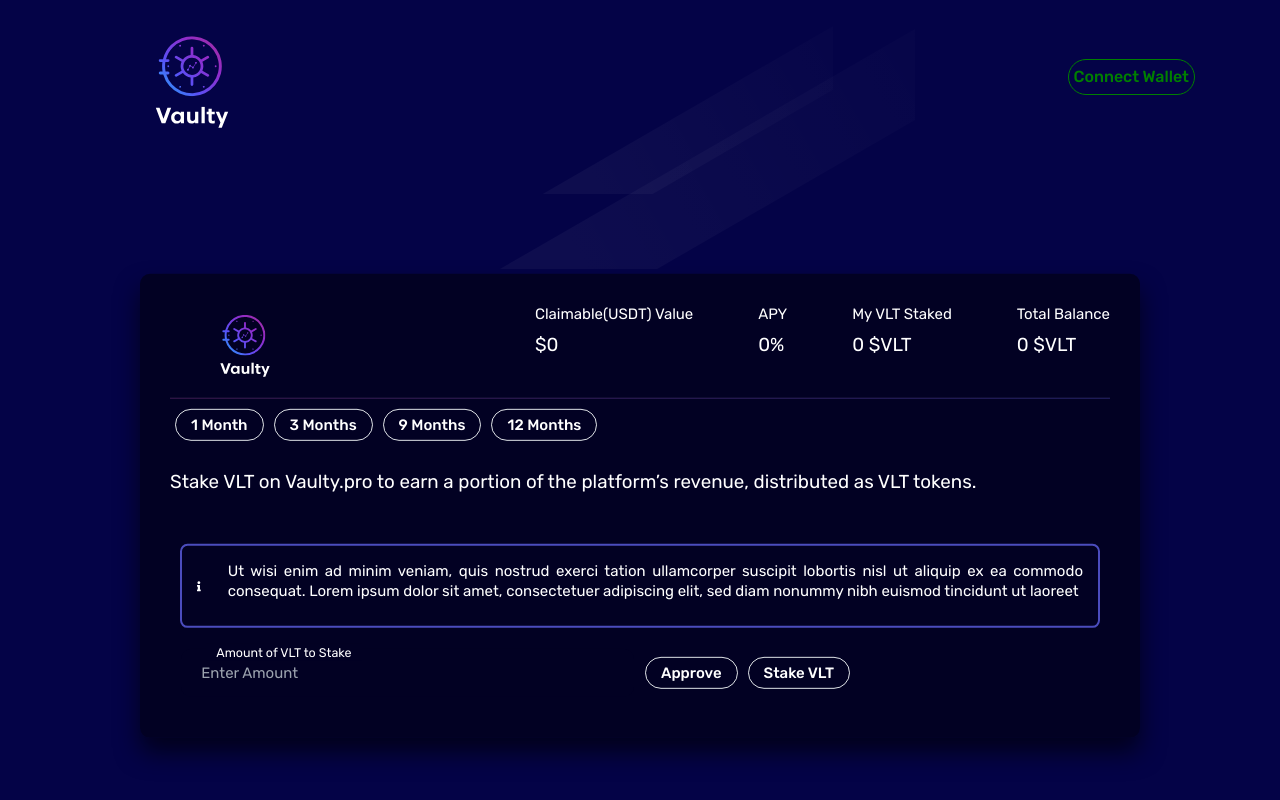
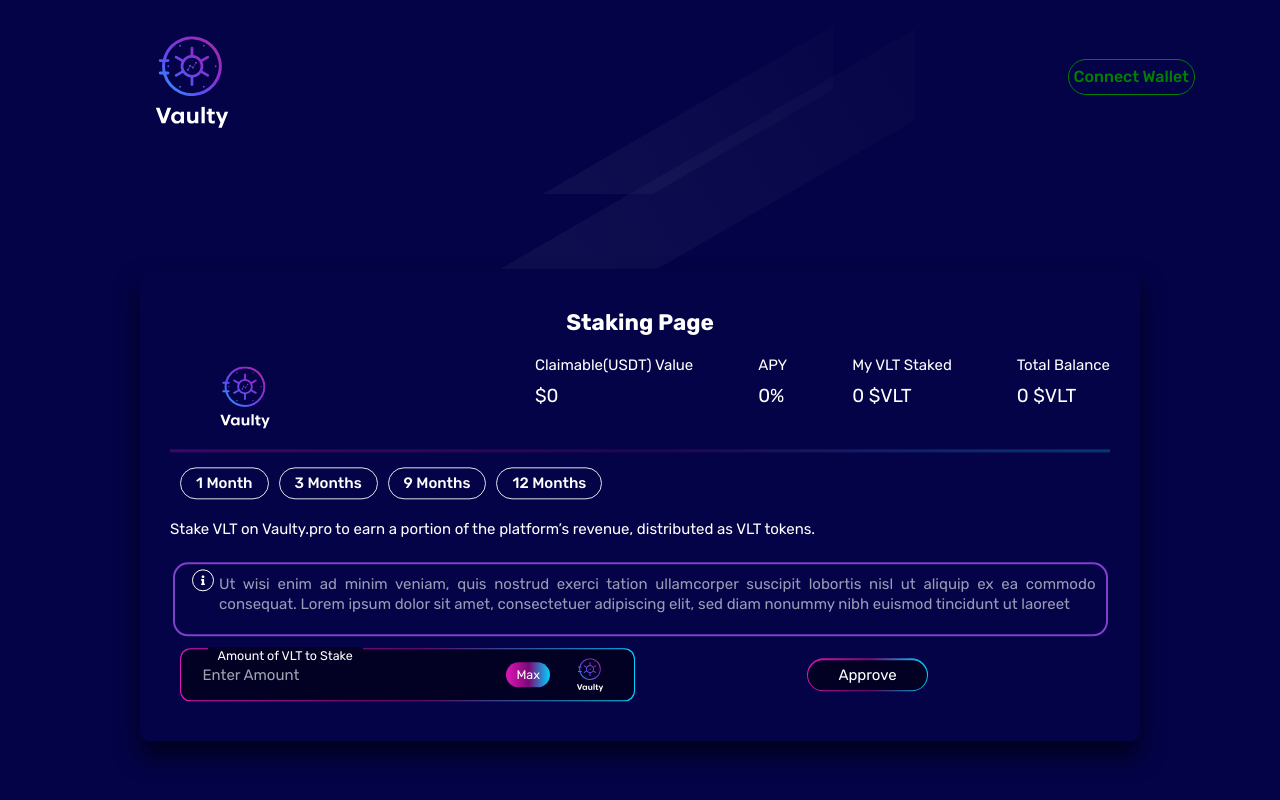
Before and after one commit to vaultypro/Vaulty_Front, a React (Create React App) app: page /staking in a window 1280 px wide. Shown: the top 800 px of the page. Built offline with nearby package versions, Linux system fonts and the light colour scheme; what @walletconnect/web3-provider would draw is missing.

Commit message:
Add files via upload

```diff
--- a/src/Homepage.js
+++ b/src/Homepage.js
@@ -5,7 +5,7 @@ import moment from "moment";
 
 import logo from "./assets/logo.svg";
 import logoVlt from "./assets/logobuy.png";
-import bgImg from "./assets/ilustrator.png";
+import bgImg from "./assets/earth.svg";
 import { useNavigate } from "react-router-dom";
 import pdf from "./assets/VaultyWp.pdf";
 import cardicon1 from "./assets/cardicon1.png";
@@ -41,6 +41,7 @@ import { store } from "./Redux/store";
 import { ProgressBar } from "react-bootstrap";
 import CounterComponent from "./Components/Counter";
 import Footer from "./Components/Footer";
+import Footer2 from "./Components/Footer2";
 function HomePage(props) {
   const [connect, setConnect] = useState(false);
   const navigate = useNavigate();
@@ -391,7 +392,7 @@ function HomePage(props) {
                   style={{
                     padding: 10,
                     height: "auto",
-                    width: "fit-content",
+                    width: "150px",
                     fontSize: "14px",
                   }}
                   className="bg-gradient-to-r from-[#a42e9a] to-[#5951f6]"
@@ -407,7 +408,7 @@ function HomePage(props) {
                     style={{
                       padding: 10,
                       height: "auto",
-                      width: "fit-content",
+                      width: "150px",
                       fontSize: "14px",
                     }}
                     className="bg-gradient-to-r from-[#a42e9a] to-[#5951f6]"
--- a/src/Pages/Staking.js
+++ b/src/Pages/Staking.js
@@ -4,7 +4,7 @@ import icon1 from "../assets/icon1.svg";
 import icon2 from "../assets/icon2.svg";
 import icon3 from "../assets/icon3.svg";
 import "./staking.css";
-
+import { FaInfo } from "react-icons/fa";
 import {
   ConnectMetamask,
   ConnectWeb3Wallet,
@@ -524,6 +524,7 @@ function Staking(props) {
           </form>
         </div> */}
         <div class="login-box">
+          <p className="text-4xl text-center p-3 font-bold">Staking Page</p>
           <div className="flex flex-wrap justify-between gap-4 ">
             <div className="flex justify-center md:justify-start ">
               <img src={logo} style={{ width: "50% " }} />
@@ -553,10 +554,10 @@ function Staking(props) {
               </p>
             </div>
           </div>
-          <hr className="bg-gradient-to-r from-[#a42e9a] to-[#5951f6] 2-xl" />
+          <hr className="border-bg " />
           <div className="flex flex-col">
-            <div className="flex">
-              <div className="flex-row md:flex-col justify-center">
+            <div className="flex p-2">
+              <div className="flex-row md:flex-col justify-center ">
                 <button
                   onClick={() => {
                     setMonth(1);
@@ -569,7 +570,7 @@ function Staking(props) {
                     setApy(1);
                   }}
                   disabled={selectedMonth.one}
-                  class="px-4 py-2 mx-2 border border-sky-500 bg-transparent hover:bg-gradient-to-r from-[#a42e9a] to-[#5951f6] text-white text-2xl font-medium rounded-full"
+                  class="px-4 py-2 mx-2 mb-2 border border-sky-500 bg-transparent hover:bg-gradient-to-r from-[#a42e9a] to-[#5951f6] text-white text-2xl font-medium rounded-full"
                 >
                   1 Month
                 </button>
@@ -585,7 +586,7 @@ function Staking(props) {
                     setApy(2);
                   }}
                   disabled={selectedMonth.two}
-                  class="px-4 py-2 mx-2 border border-sky-500 bg-transparent hover:bg-gradient-to-r from-[#a42e9a] to-[#5951f6] text-white text-2xl font-medium rounded-full"
+                  class="px-4 py-2 mx-2 mb-2 border border-sky-500 bg-transparent hover:bg-gradient-to-r from-[#a42e9a] to-[#5951f6] text-white text-2xl font-medium rounded-full"
                 >
                   3 Months
                 </button>
@@ -601,7 +602,7 @@ function Staking(props) {
                     setApy(3);
                   }}
                   disabled={selectedMonth.three}
-                  class="px-4 py-2 mx-2 border border-sky-500 bg-transparent hover:bg-gradient-to-r from-[#a42e9a] to-[#5951f6] text-white text-2xl font-medium rounded-full"
+                  class="px-4 py-2 mx-2 mb-2 border border-sky-500 bg-transparent hover:bg-gradient-to-r from-[#a42e9a] to-[#5951f6] text-white text-2xl font-medium rounded-full"
                 >
                   9 Months
                 </button>
@@ -617,22 +618,24 @@ function Staking(props) {
                     setApy(4);
                   }}
                   disabled={selectedMonth.four}
-                  class="px-4 py-2 mx-2 border border-sky-500 bg-transparent hover:bg-gradient-to-r from-[#a42e9a] to-[#5951f6] text-white text-2xl font-medium rounded-full"
+                  class="px-4 py-2 mx-2 mb-2 border border-sky-500 bg-transparent hover:bg-gradient-to-r from-[#a42e9a] to-[#5951f6] text-white text-2xl font-medium rounded-full"
                 >
                   12 Months
                 </button>
               </div>
             </div>
             <div>
-              <p className="text-3xl py-5">
+              <p className="text-2xl py-3">
                 Stake VLT on Vaulty.pro to earn a portion of the platform’s
                 revenue, distributed as VLT tokens.
               </p>
-              <div className="p-3">
-                <div className="flex items-center justify-center ">
-                  <div className="flex flex-col md:flex-row rounded-xl border-2 border-indigo-500/75 items-center p-3 justify-center">
-                    <i className="fas fa-info p-3 px-2 bg-red rounded-lg w-[50px]" />
-                    <p className="text-2xl text-gray p-2 text-justify">
+              <div className="p-1">
+                <div className="flex items-start justify-center ">
+                  <div className="flex flex-col md:flex-row rounded-3xl border-2 border-purple-500/75 p-2 items-start justify-center">
+                    <span class="border border-white p-2 rounded-full ml-5 items-start ">
+                      <FaInfo size={10} />
+                    </span>
+                    <p className="text-2xl text-gray p-2 text-justify opacity-[0.6]">
                       Ut wisi enim ad minim veniam, quis nostrud exerci tation
                       ullamcorper suscipit lobortis nisl ut aliquip ex ea
                       commodo consequat. Lorem ipsum dolor sit amet,
@@ -643,9 +646,13 @@ function Staking(props) {
                 </div>
               </div>
               <div className="flex flex-col p-3 justify-around items-center md:flex-row ">
-                <div className="border-bg flex-1 rounded-2xl ">
-                  <div className="px-0.5 py-0.5 relative">
-                    <span className="absolute bg-[#020123] -top-1.5 px-3 ml-10 text-xl">
+                <div className="border-bg flex flex-1 items-center rounded-2xl items-center ">
+                  <div className="  px-0.5 py-0.5 flex flex-1 relative">
+                    <div className="bg-[#020123] px-0.5 py-0.5 relative flex flex-1 rounded-2xl items-center">
+                      <div className=" bg-[#020123]flex flex-1 relative flex-1 items-center">
+                        <div class="flex-1 items-center">
+                          {" "}
+                          <span className="absolute bg-[#020123] -top-1.5 px-3 ml-10 text-[9px] md:text-xl">
                             Amount of VLT to Stake
                           </span>
                           <input
@@ -669,6 +676,17 @@ function Staking(props) {
                           />
                         </div>
                       </div>
+                      <div className="ml-5">
+                        <span className="border-bg py-2 px-3 text-xl rounded-full ">
+                          Max
+                        </span>
+                      </div>
+                      <div className="hidden md:block mr-1">
+                        <img src={logo} width="80" />
+                      </div>
+                    </div>
+                  </div>
+                </div>
                 {maturityDate == 0 ? null : (
                   <>
                     <h1>Maturity Time</h1>
@@ -683,27 +701,42 @@ function Staking(props) {
                 )}
                 {!IsAlreadyStake ? (
                   <>
-                    <div className="flex-1 justify-center p-2 ">
-                      <button
+                    <div className="flex-1 justify-center p-2 mx-auto">
+                      {/* <button class="px-4 py-2 mx-2 border border-sky-500 bg-transparent hover:bg-gradient-to-r from-[#a42e9a] to-[#5951f6] text-white text-2xl font-medium rounded-full">
+                        Stake VLT
+                      </button> */}
+                      <div className="border-bg flex-1 w-fit  mx-auto rounded-full">
+                        <div className="px-0.5 py-0.5 relative w-fit">
+                          <div
                             onClick={handleApprove}
-                        class="px-4 py-2 mx-2 border border-sky-500 bg-transparent hover:bg-gradient-to-r from-[#a42e9a] to-[#5951f6] text-white text-2xl font-medium rounded-full"
+                            style={{ cursor: "pointer" }}
+                            className="w-fit outline-transparent py-[8px] px-[8px] text-white bg-[#020123] w-full text-2xl rounded-full py-2 px-5"
                           >
                             Approve
-                      </button>
-                      <button class="px-4 py-2 mx-2 border border-sky-500 bg-transparent hover:bg-gradient-to-r from-[#a42e9a] to-[#5951f6] text-white text-2xl font-medium rounded-full">
-                        Stake VLT
-                      </button>
+                          </div>
+                        </div>
+                      </div>
                     </div>
                   </>
                 ) : (
                   <>
                     {" "}
-                    <button
+                    <div className="flex-1 justify-center p-2 mx-auto">
+                      {/* <button class="px-4 py-2 mx-2 border border-sky-500 bg-transparent hover:bg-gradient-to-r from-[#a42e9a] to-[#5951f6] text-white text-2xl font-medium rounded-full">
+                        Stake VLT
+                      </button> */}
+                      <div className="border-bg flex-1 w-fit  mx-auto rounded-full">
+                        <div className="px-0.5 py-0.5 relative w-fit">
+                          <div
                             onClick={handleStake}
-                      class="px-4 py-2 mx-2 border border-sky-500 bg-transparent hover:bg-gradient-to-r from-[#a42e9a] to-[#5951f6] text-white text-2xl font-medium rounded-full"
+                            style={{ cursor: "pointer" }}
+                            className="w-fit outline-transparent py-[8px] px-[8px] text-white bg-[#020123] w-full text-2xl rounded-full py-2 px-5"
                           >
-                      Stake VLT
-                    </button>
+                            Stake
+                          </div>
+                        </div>
+                      </div>
+                    </div>
                   </>
                 )}
               </div>
--- a/src/Pages/staking.css
+++ b/src/Pages/staking.css
@@ -6,12 +6,17 @@
   width: 100%;
   margin-left: 50%;
   transform: translate(-50%, -50%);
-  background: rgba(0, 0, 0, 0.5);
+
   box-sizing: border-box;
   box-shadow: 0 15px 25px rgb(0 0 0 / 60%);
   border-radius: 10px;
 }
-
+hr {
+  height: 5px;
+}
+hr:not([size]) {
+  height: 3px;
+}
 .cardFont {
   font-size: 16px;
 }
@@ -76,7 +81,13 @@ button:active {
   transform: translateY(4px);
 }
 button:disabled {
-  background: linear-gradient(to right, #a42e9a, #5951f6);
+  background: rgb(223, 22, 181);
+  background: linear-gradient(
+    90deg,
+    rgba(223, 22, 181, 1) 0%,
+    rgba(121, 9, 120, 1) 52%,
+    rgba(0, 212, 255, 1) 100%
+  );
   box-shadow: 0 2px rgb(132, 13, 251);
   transform: translateY(px);
 }
--- a/src/index.css
+++ b/src/index.css
@@ -1,20 +1,30 @@
   body {
     margin: 0;
-  font-family: -apple-system, BlinkMacSystemFont, 'Segoe UI', 'Roboto', 'Oxygen',
-    'Ubuntu', 'Cantarell', 'Fira Sans', 'Droid Sans', 'Helvetica Neue',
+    font-family: -apple-system, BlinkMacSystemFont, "Segoe UI", "Roboto", "Oxygen",
+      "Ubuntu", "Cantarell", "Fira Sans", "Droid Sans", "Helvetica Neue",
       sans-serif;
     -webkit-font-smoothing: antialiased;
     -moz-osx-font-smoothing: grayscale;
   }
 
   code {
-  font-family: source-code-pro, Menlo, Monaco, Consolas, 'Courier New',
+    font-family: source-code-pro, Menlo, Monaco, Consolas, "Courier New",
       monospace;
   }
 
-a{
-  font-size:14px;
+  a {
+    font-size: 14px;
   }
-h1{
-  color:white
+  h1 {
+    color: white;
   }
+
+  .border-bg {
+    background: rgb(223, 22, 181);
+    background: linear-gradient(
+      90deg,
+      rgba(223, 22, 181, 1) 0%,
+      rgba(121, 9, 120, 1) 52%,
+      rgba(0, 212, 255, 1) 100%
+    );
+  }
```
Lines whose indentation alone changed are shown as unchanged.
